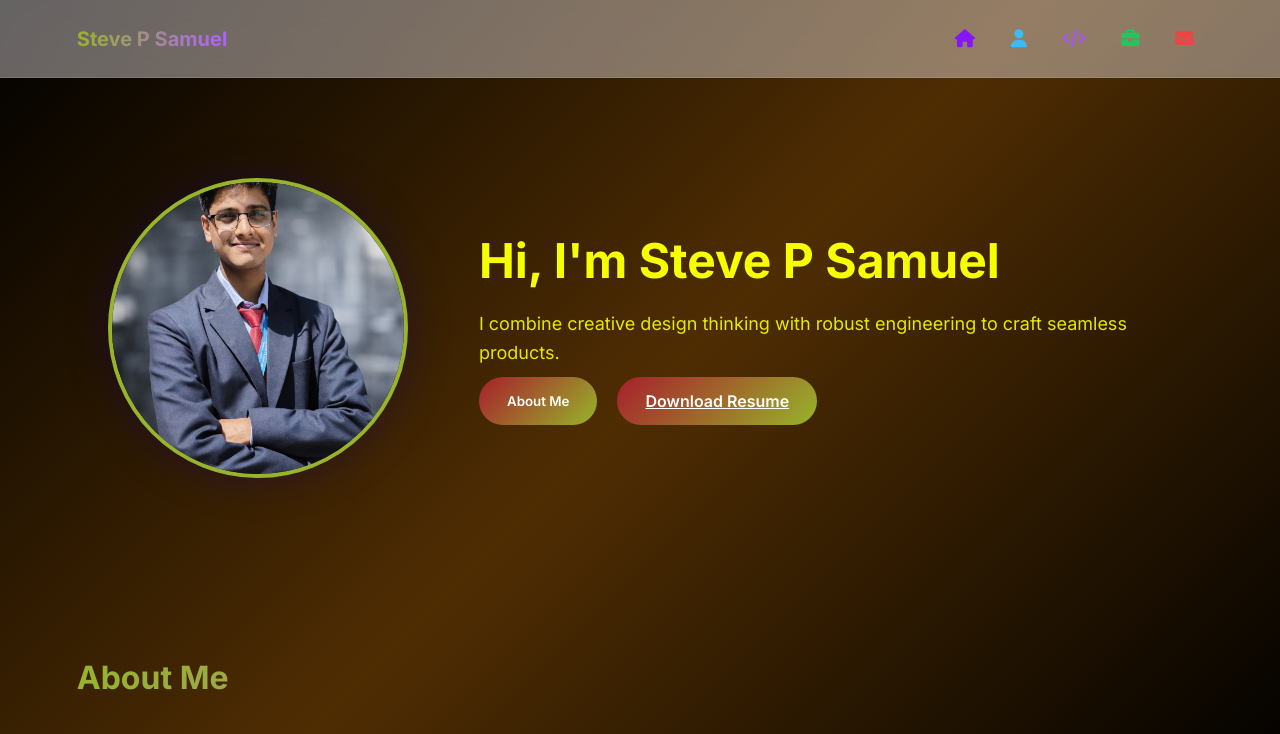
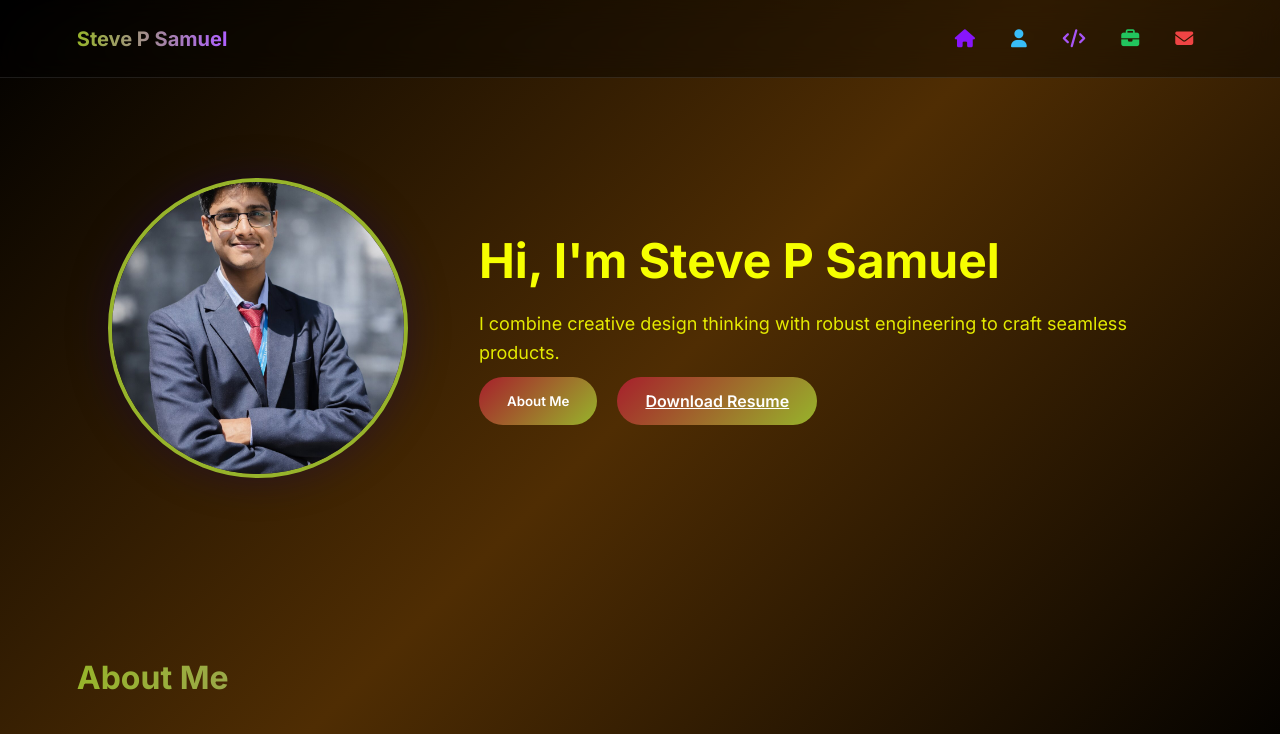
Before and after one commit to Stevesamuel64/stevekjc, a website: page public/index.html in a window 1280 px wide. Shown: the top 734 px of the page. Drawn offline with Linux system fonts and the light colour scheme.

Commit message:
color change

```diff
--- a/public/style.css
+++ b/public/style.css
@@ -39,7 +39,7 @@ header {
     position: sticky;
     top: 0;
     backdrop-filter: blur(15px);
-    background: rgba(255, 248, 248, 0.4);
+    background: rgba(0, 0, 0, 0.4);
     border-bottom: 1px solid var(--border-glass);
     z-index: 1000;
     flex-wrap: wrap;
```
